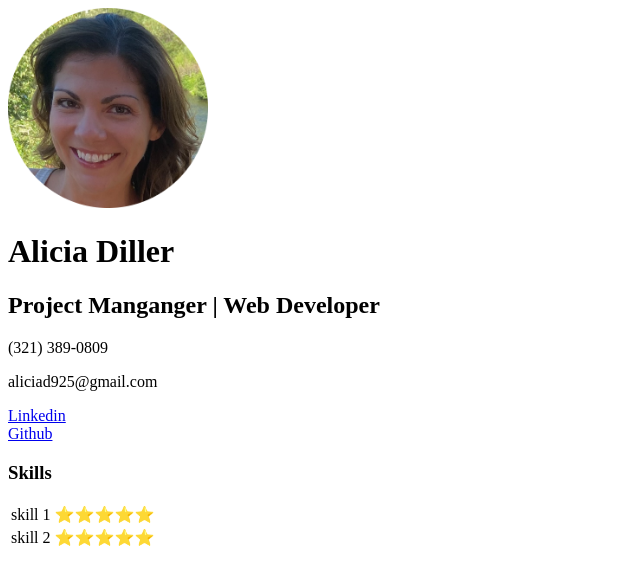
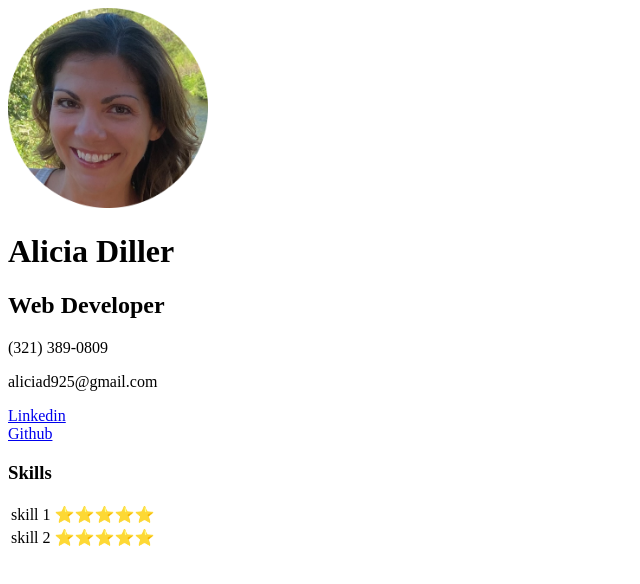
Before and after one commit to AliciaD925/resume, a plain HTML site: page index.html in a window 1280 px wide. Shown: the whole page, without its empty margins (0-640 px from the left). Drawn offline with Linux system fonts and the light colour scheme.

Commit message:
Update index.html

```diff
--- a/index.html
+++ b/index.html
@@ -13,7 +13,7 @@
         alt="Alicia head shot"
       />
       <h1>Alicia Diller</h1>
-      <h2>Project Manganger | Web Developer</h2>
+      <h2>Web Developer</h2>
 
       <p>(321) 389-0809</p>
       <p>aliciad925@gmail.com</p>
```
